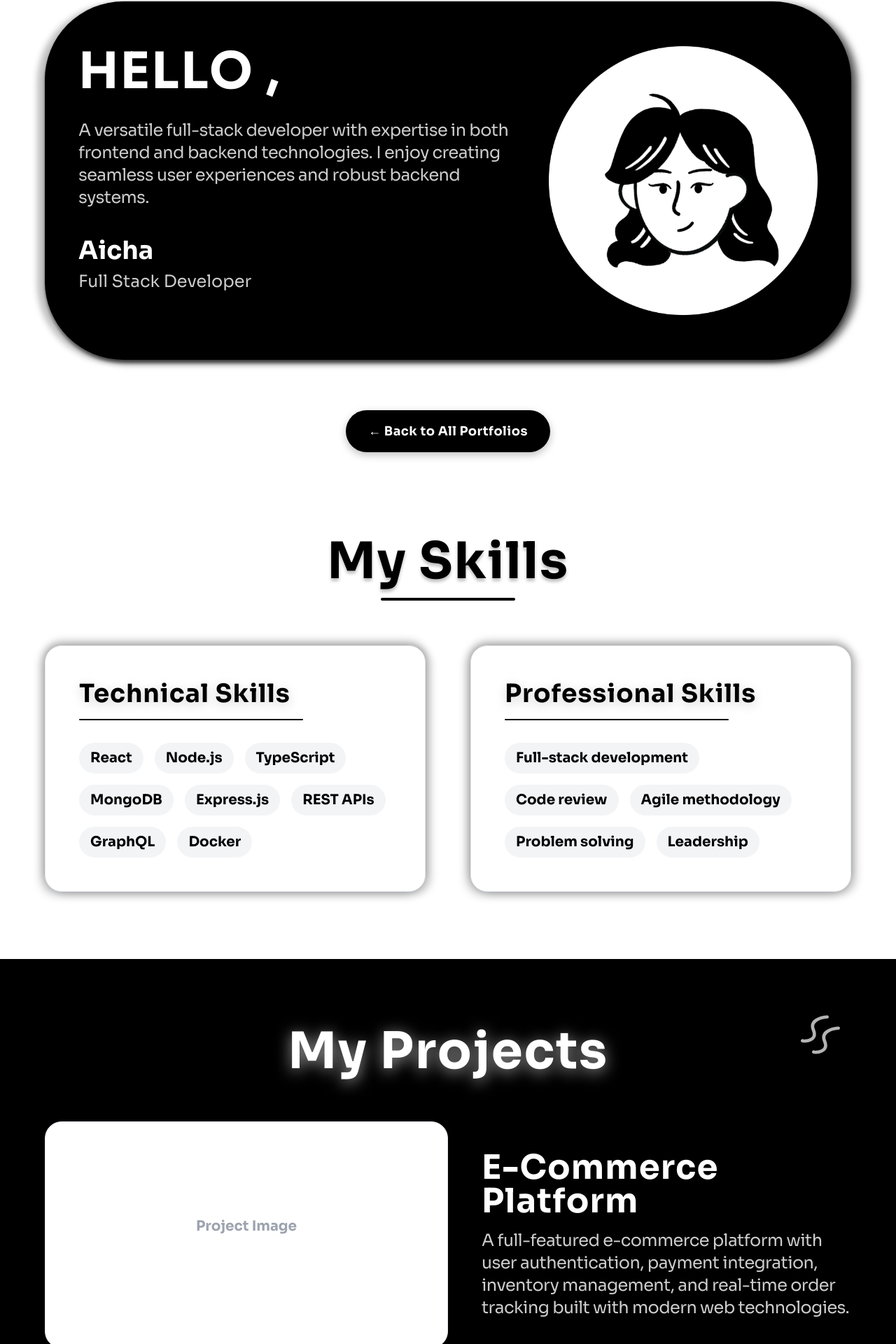
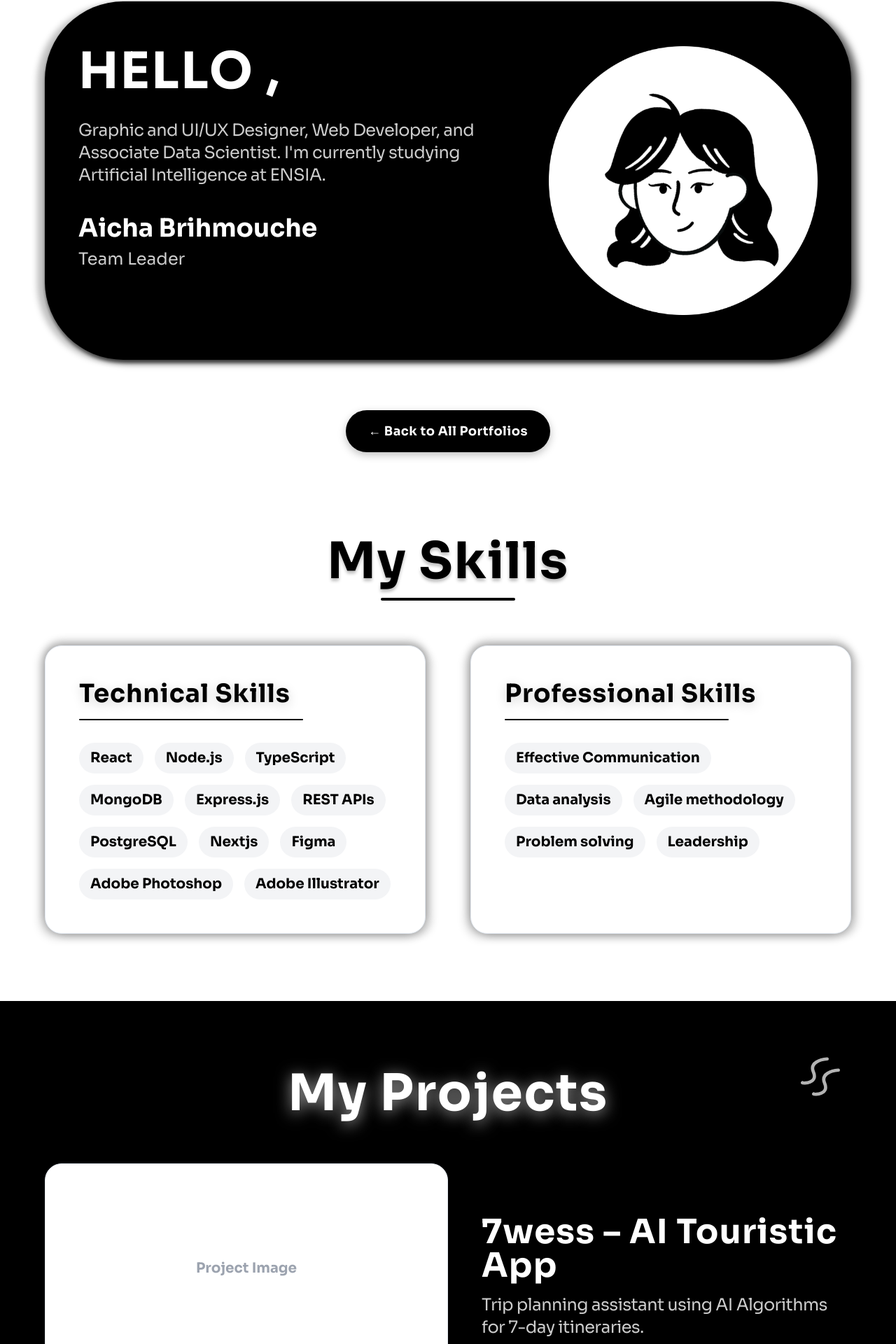
Before and after one commit to peppa234/Team_Portfolio, a React (Vite) app: page /portfolio/aicha in a window 1280 px wide. Shown: the part 170-2090 px from the top of the page at 70% size. Built offline with nearby package versions, Linux system fonts and the light colour scheme; a web font is replaced by a local one.

Commit message:
feat: add data for aicha-brihmouche portfolio

```diff
--- a/src/data/teamData.ts
+++ b/src/data/teamData.ts
@@ -91,11 +91,11 @@ export const teamMembers: TeamMember[] = [
   },
   {
     slug: "aicha",
-    name: "Aicha",
+    name: "Aicha Brihmouche",
     image: "/Aicha.png",
-    description: "A 3rd Year AI student passionate about AI",
-    role: "Full Stack Developer",
-    bio: "A versatile full-stack developer with expertise in both frontend and backend technologies. I enjoy creating seamless user experiences and robust backend systems.",
+    description: "A 3rd Year AI student | Associtae Data Sceintist | Web Developer | Graphic & UIUX Designer",
+    role: "Team Leader",
+    bio: "Graphic and UI/UX Designer, Web Developer, and Associate Data Scientist. I'm currently studying Artificial Intelligence at ENSIA.",
     technicalSkills: [
       "React",
       "Node.js",
@@ -103,12 +103,15 @@ export const teamMembers: TeamMember[] = [
       "MongoDB",
       "Express.js",
       "REST APIs",
-      "GraphQL",
-      "Docker",
+      "PostgreSQL",
+      "Nextjs",
+      "Figma",
+      "Adobe Photoshop",
+      "Adobe Illustrator",
     ],
     professionalSkills: [
-      "Full-stack development",
-      "Code review",
+      "Effective Communication",
+      "Data analysis",
       "Agile methodology",
       "Problem solving",
       "Leadership",
@@ -116,21 +119,19 @@ export const teamMembers: TeamMember[] = [
     projects: [
       {
         id: 1,
-        title: "E-Commerce Platform",
+        title: "7wess – AI Touristic App",
         description:
-          "A full-featured e-commerce platform with user authentication, payment integration, inventory management, and real-time order tracking built with modern web technologies.",
-      },
+          "Trip planning assistant using AI Algorithms for 7-day itineraries."},
       {
         id: 2,
-        title: "Social Media Dashboard",
+        title: "Student Portal Platform",
         description:
-          "A comprehensive social media management dashboard that aggregates data from multiple platforms, providing analytics and scheduling capabilities for content creators.",
-      },
+          "A modern, full-stack school management application built with Node.js, Express, MongoDB, React, and TypeScript. This comprehensive system provides administrators with complete tools to manage students, teachers, classes, and subjects through a beautiful, responsive interface."},
     ],
     contactInfo: {
-      github: "https://github.com/aicha",
-      linkedin: "https://linkedin.com/in/aicha",
-      email: "aicha@example.com",
+      github: "https://github.com/peppa234",
+      linkedin: "https://www.linkedin.com/in/aicha-brihmouche-a51730300/",
+      email: "aichabrihmouche@gmail.com",
     },
   },
   {
```
